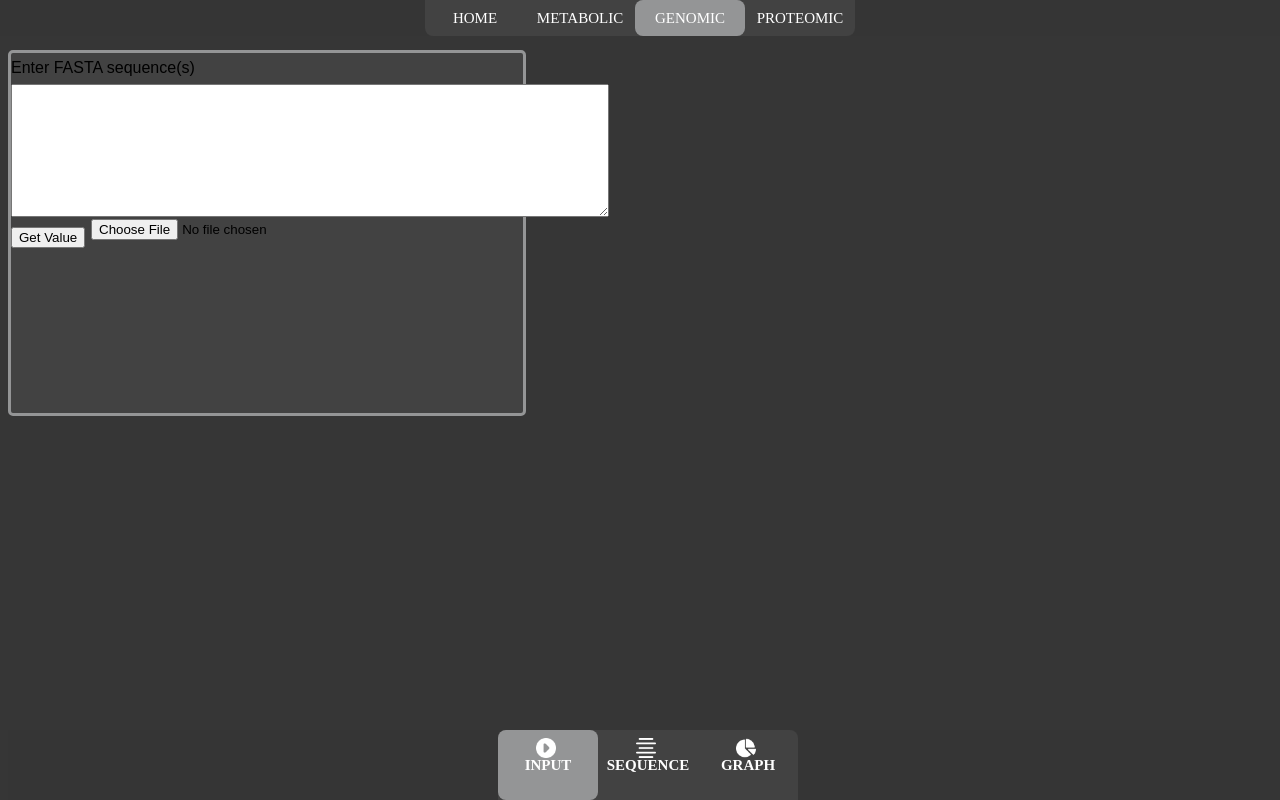
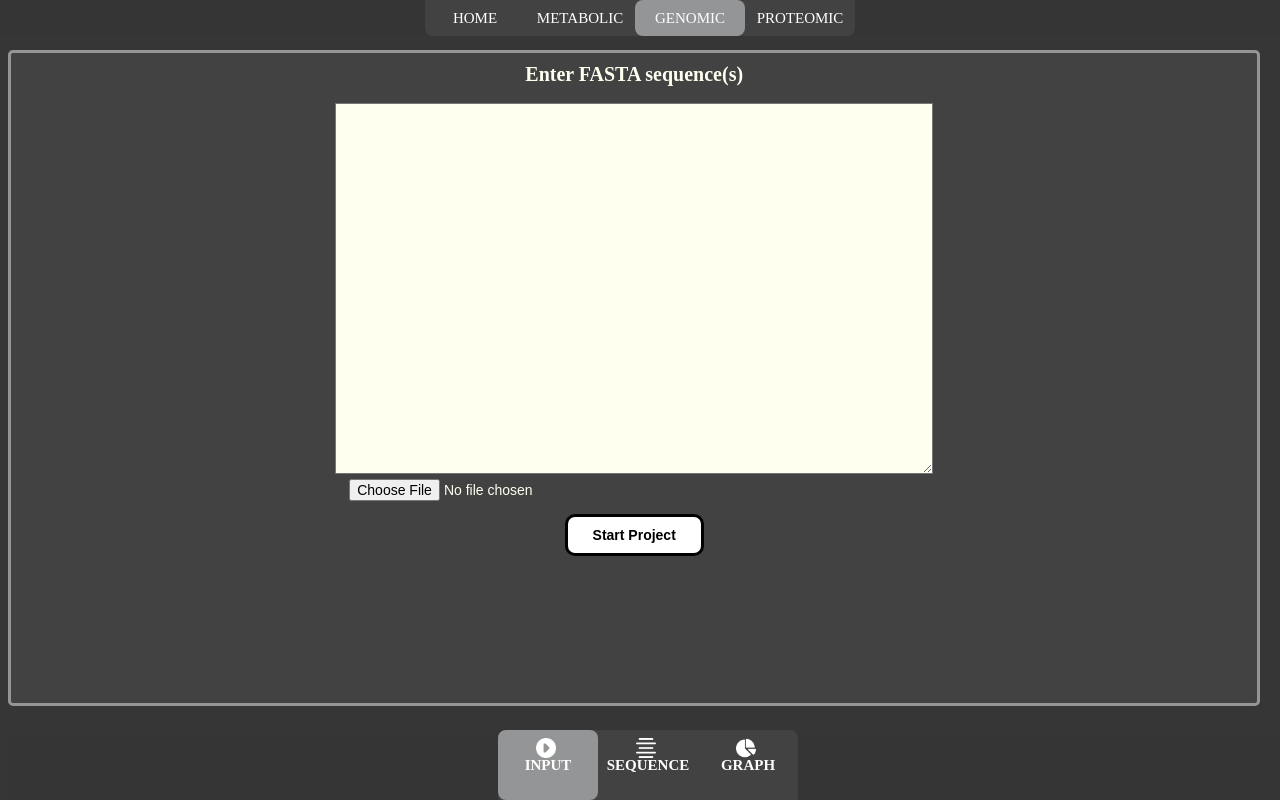
Before and after one commit to Valentin-Gonay/Genomic-analysis-tool-GLOG, a website: page Web/index_genomic.html in a window 1280 px wide. Drawn offline with nearby package versions, Linux system fonts and the light colour scheme; no server answers; a web font is replaced by a local one.

Commit message:
update_inputmenu

```diff
--- a/Web/css/dropdown_menu.css
+++ b/Web/css/dropdown_menu.css
@@ -12,7 +12,7 @@
   font-size: 16px;
   color: white;
   text-align: center;
-  padding: 14px 100px;
+  padding: 14px 50px;
   text-decoration: none;
 }
 
@@ -26,14 +26,13 @@
   border: none;
   outline: none;
   color: white;
-  padding: 14px 100px;
+  padding: 14px 50px;
   background-color: inherit;
   font-family: inherit;
   margin: 0;
 }
 
 .align_select a:hover, .dropdown:hover .dropbtn {
-  /*width: fit-content;*/
   background-color: #949596;
 }
 
--- a/Web/css/genomic/graph_window.css
+++ b/Web/css/genomic/graph_window.css
@@ -7,6 +7,8 @@
     top: 50px;
     width: calc(98% - 8px);
     height: calc(100% - 150px);
+    overflow-y: scroll;
+    scrollbar-width: thin;
 }
 
 #graph {
--- a/Web/css/genomic/input_window.css
+++ b/Web/css/genomic/input_window.css
@@ -5,29 +5,59 @@
     position: absolute;
     top: 50px;
     background: rgb(66, 66, 66);
-    width: 40%;
-    height: 360px;
+    width: calc(98% - 8px);
+    height: calc(100% - 150px);
+}
+
+.formblock_all {
+    width: 100%;
+    height: calc(100% - 150px);
 }
 
 textarea {
-    height: 7rem;
+    display: block;
+    margin-top: 50px;
+    margin-left: auto;
+    margin-right: auto;
+    height: calc(100% - 150px);
     font-size: 90%;
     padding: 0.8em;
+    background-color: ivory;
 }
 
-label {
-    display: block;
-    font: 1rem 'Fira Sans', sans-serif;
+#input_title {
+    position : absolute;
+    top : 10px;
+    width: 100%;
+    text-align: center;
+    font-size: 20px;
+    font-weight: bold;
+    color : ivory;
 }
 
-input,
-label {
-    margin: .4rem 0;
+.formblock_all button {
+    background-color: #fff;
+    border: 3px solid #000;
+    color: #000;
+    padding: 10px 25px;
+    border-radius: 10px;
+    font-size: 14px;
+    font-weight: bold;
 }
+
 #avatar{
     position: absolute;
+    margin-top : 5px;
+    right : calc(50% + 20px);
+    opacity: 1;
+    color : ivory;
+    font-size: 14px;
+}
+
+#start_pr {
     position: absolute;
-    top: 160px;
-    left: 80px;
+    margin-top : 40px;
+    left : calc(50% - 69.625px);
     opacity: 1;
+    font-size: 14px;
 }
--- a/Web/css/genomic/sequences_window.css
+++ b/Web/css/genomic/sequences_window.css
@@ -3,7 +3,7 @@
     border: 3px solid #949596;
     border-radius: 5px;
     position: absolute;
-    top: 70px;
+    top: 50px;
     background: rgb(66, 66, 66);
     width: calc(98% - 8px);
     height: calc(100% - 150px);
--- a/Web/index_genomic.html
+++ b/Web/index_genomic.html
@@ -45,12 +45,12 @@
 
     <!-- window input sequence -->
     <div id = input_window>
-        <div class = "formblock all" in="qseq">
-            <label for ="seq">Enter FASTA sequence(s)</label>
+        <div class = "formblock_all" in="qseq">
+            <label for ="seq" id="input_title">Enter FASTA sequence(s)</label>
             <textarea id = "seq" class = "reset" rows = "5" cols = "80" name = "QUERY" suggesthint></textarea>
             <label for="avatar"></label>
-            <input type="file"id="avatar" name="avatar" accept=".fasta" onchange="pasteFileIntoTextArea()">
-            <button type="button" id="getval" >Get Value</button>
+            <input type="file" id="avatar" name="avatar" accept=".fasta" onchange="pasteFileIntoTextArea()">
+            <button type="button" id="start_pr" >Start Project</button>
         </div>
     </div>
 
```
